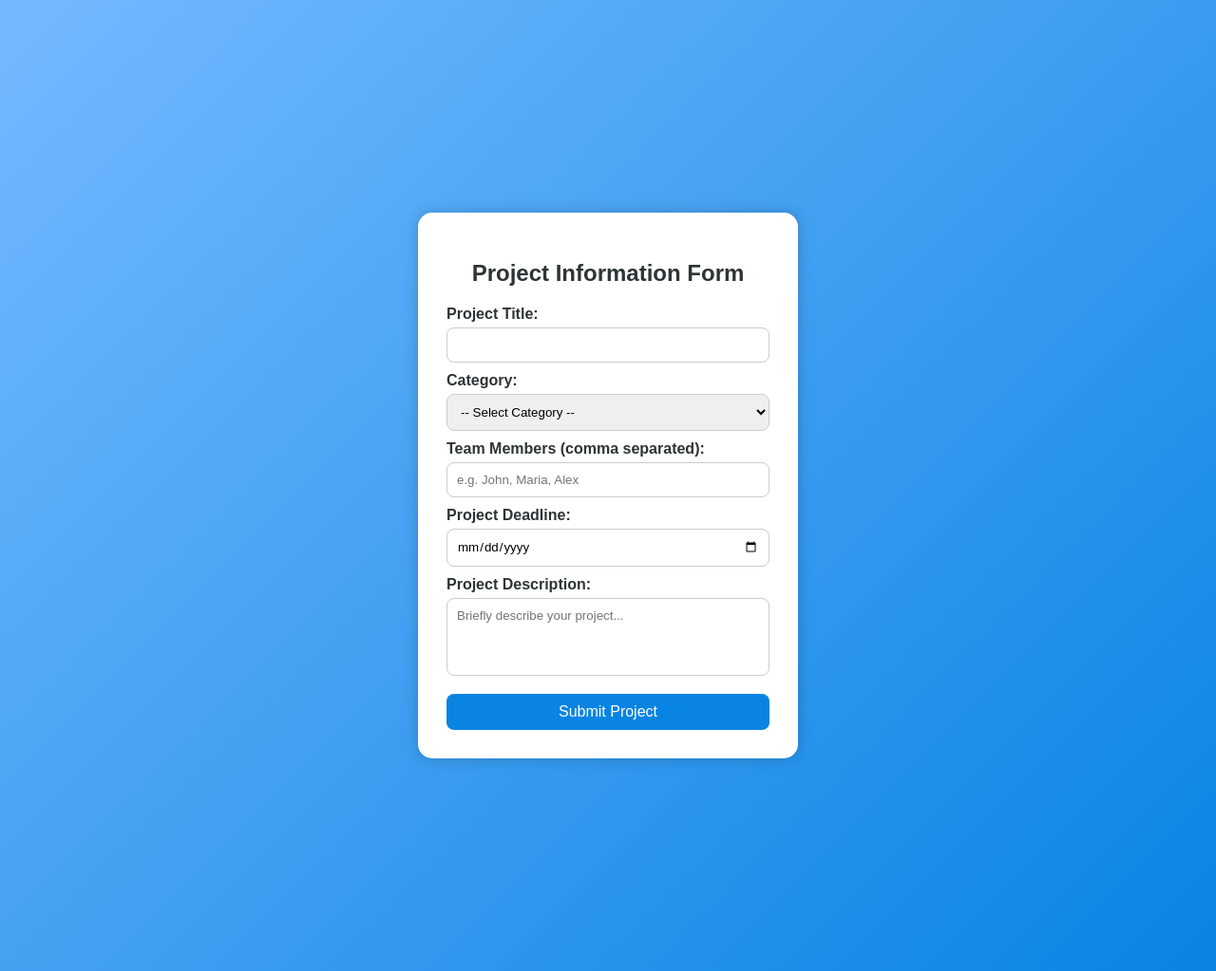
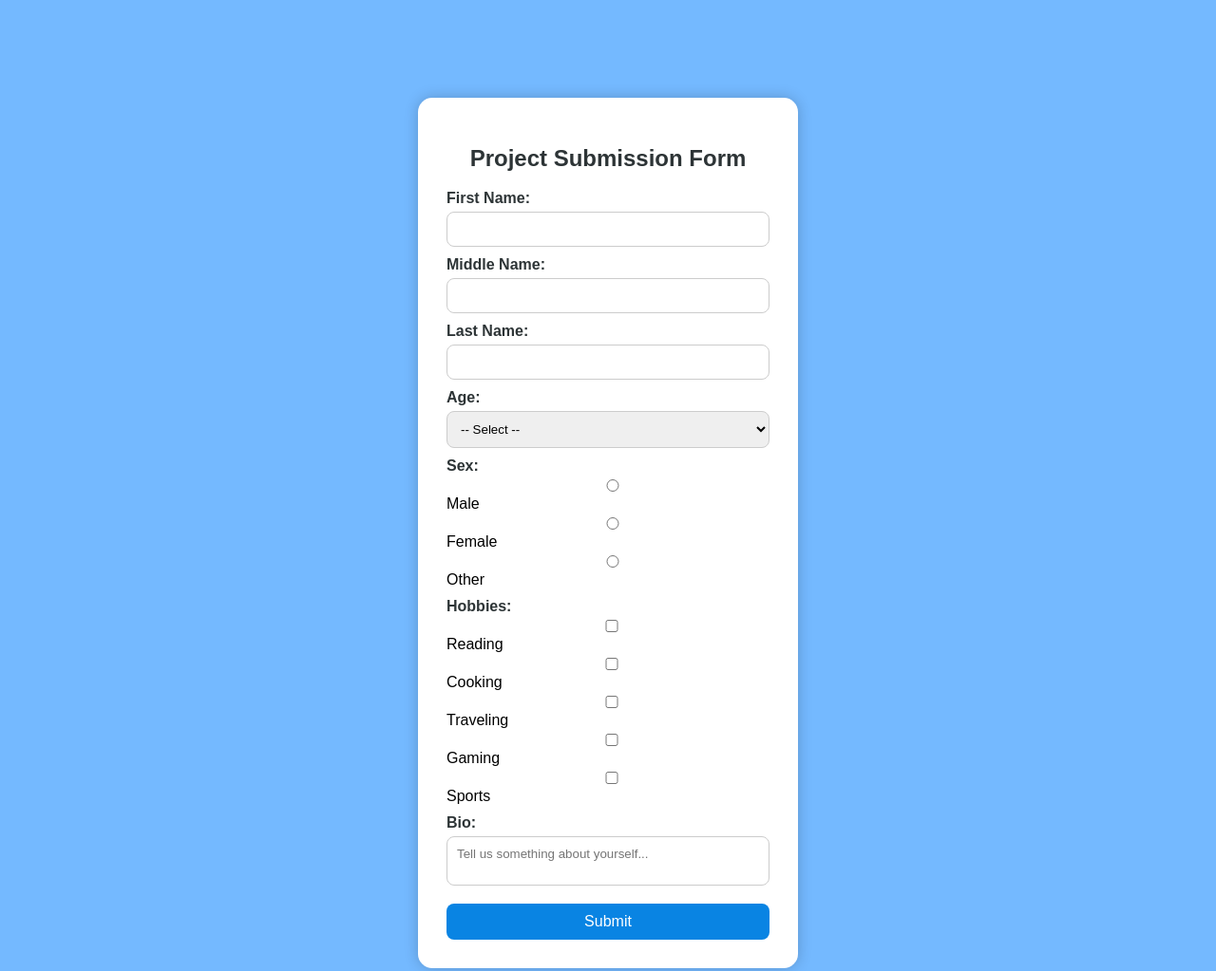
Before and after one commit to JamesPatrick30/kelvin, a PHP site: page / in a window 1280 px wide. Shown: the whole page at 95% size. Run offline with PHP 8.4, Linux system fonts and the light colour scheme.

Commit message:
change ui

```diff
--- a/index.php
+++ b/index.php
@@ -17,8 +17,12 @@
       justify-content: center;
       align-items: center;
       height: 100vh;
+      position: fixed;
+      z-index: -1;
+      width: 100%;
     }
     form {
+
       background: #fff;
       padding: 30px;
       border-radius: 15px;
@@ -46,7 +50,7 @@
     textarea {
       resize: none;
     }
-    button {
+    .submit-btn {
       width: 100%;
       padding: 10px;
       background: #0984e3;
@@ -57,40 +61,75 @@
       font-size: 16px;
       cursor: pointer;
     }
-    button:hover {
+    .submit-btn:hover {
       background: #74b9ff;
+    }
+    main{
+      width: 100%;
+      background: #74b9ff;
+      overflow: auto;
+
+      display: flex;
+      justify-content: center;
+      align-items: center;
+      height: 100vh;
+
+
+      position:absolute;
+
+      z-index: 10;
+      padding-top:100px;
     }
   </style>
 </head>
 <body>
+  <main>
+    <form action="home.php" method="POST">
+      <header>
+        <h2>Project Submission Form</h2>
+      </header>
+      <label>First Name:</label>
+      <input type="text" name="fname" required>
 
-  <form action="home.php" method="POST">
-    <h2>Project Information Form</h2>
+      <label>Middle Name:</label>
+      <input type="text" name="mname">
 
-    <label for="title">Project Title:</label>
-    <input type="text" name="title" id="title" required>
+      <label>Last Name:</label>
+      <input type="text" name="lname" required>
 
-    <label for="category">Category:</label>
-    <select name="category" id="category" required>
-      <option value="">-- Select Category --</option>
-      <option value="Web Development">Web Development</option>
-      <option value="Mobile App">Mobile App</option>
-      <option value="Database System">Database System</option>
-      <option value="AI / Machine Learning">AI / Machine Learning</option>
-      <option value="Networking Project">Networking Project</option>
-    </select>
+      <label>Age:</label>
+      <select name="age" required>
+        <option value="">-- Select --</option>
+        <?php
+                for ($i = 1; $i <= 100; $i++) {
+                    echo "<option value='$i'>$i</option>";
+                }
+                ?>
+      </select>
 
-    <label for="members">Team Members (comma separated):</label>
-    <input type="text" name="members" id="members" placeholder="e.g. John, Maria, Alex">
 
-    <label for="deadline">Project Deadline:</label>
-    <input type="date" name="deadline" id="deadline" required>
+      <div>
+        <label>Sex:</label>
+        <input type="radio" name="sex" value="Male" required> Male
+        <input type="radio" name="sex" value="Female" required> Female
+        <input type="radio" name="sex" value="Other" required> Other
+      </div>
 
-    <label for="description">Project Description:</label>
-    <textarea name="description" id="description" rows="4" placeholder="Briefly describe your project..." required></textarea>
 
-    <button type="submit">Submit Project</button>
-  </form>
+      <label>Hobbies:</label>
+      <input type="checkbox" name="hobbies[]" value="Reading"> Reading
+      <input type="checkbox" name="hobbies[]" value="Cooking"> Cooking
+      <input type="checkbox" name="hobbies[]" value="Traveling"> Traveling
+      <input type="checkbox" name="hobbies[]" value="Gaming"> Gaming
+      <input type="checkbox" name="hobbies[]" value="Sports"> Sports
+
+      <label>Bio:</label>
+      <textarea name="bio" placeholder="Tell us something about yourself..."></textarea>
+
+      <input type="submit" class="submit-btn" value="Submit">
+    </form>
+  </main>
+
 
 </body>
 </html>
```
Also changed, not shown: home.php (+41 -14 lines).
